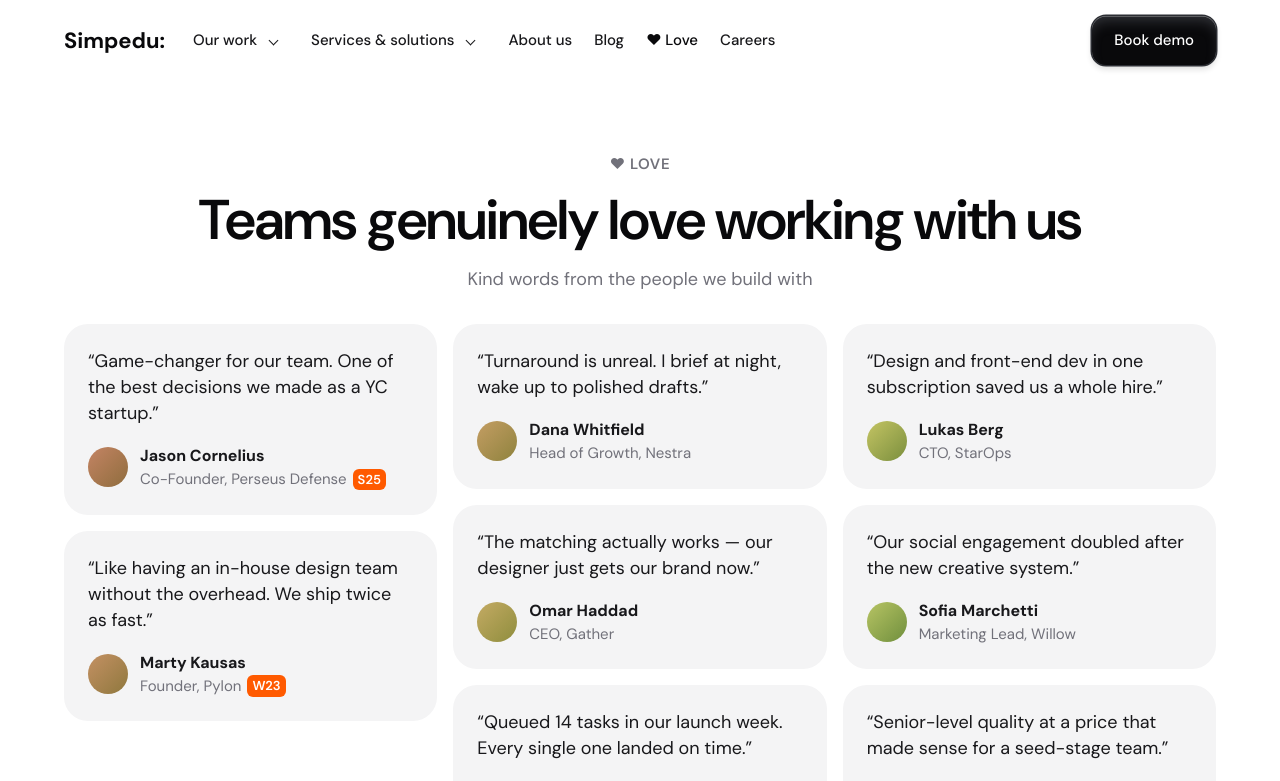
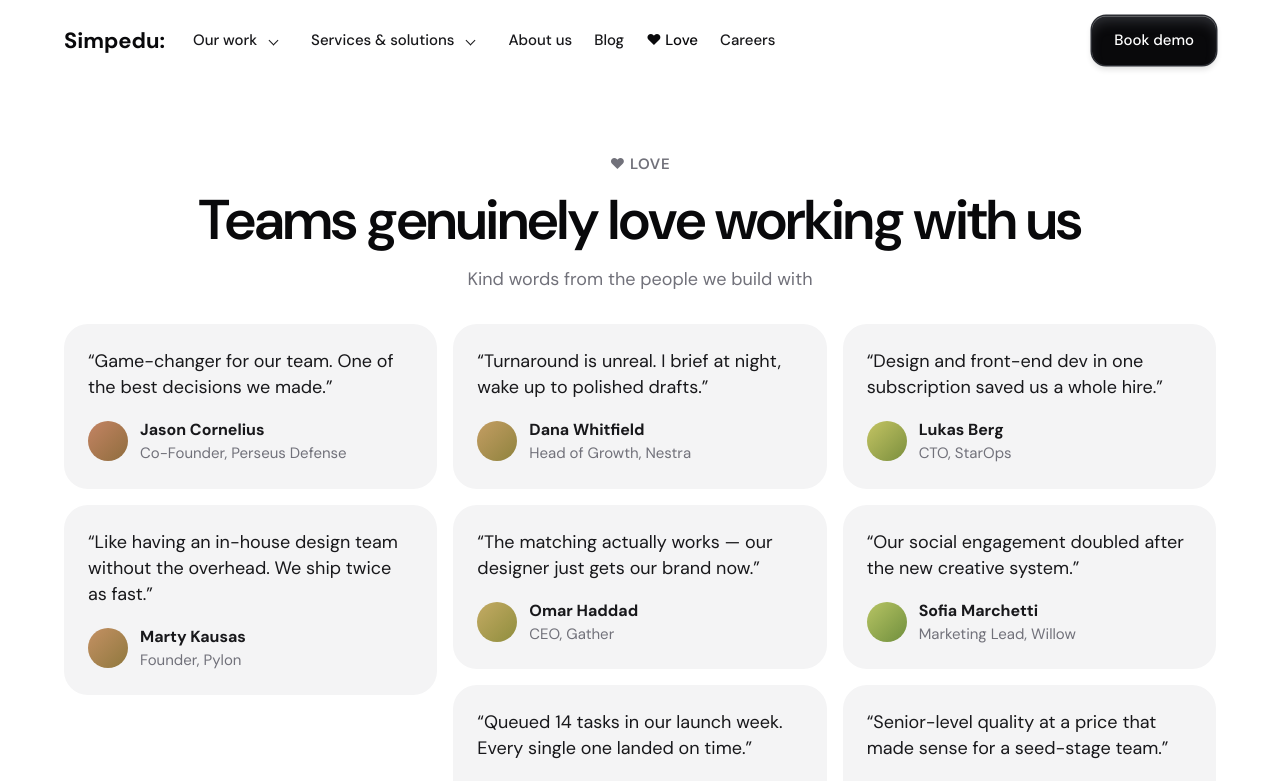
Before and after one commit to Geltrax69/new_Company, a React (Vite) app: page /love in a window 1280 px wide. Shown: the top 781 px of the page. Built offline with nearby package versions, Linux system fonts and the light colour scheme.

Commit message:
fix: remove YC references, confirm help@simpedu.in
- Removed YC badges and 'YC startup' text from Home/Love testimonials
- Removed unused Badge imports
- Form error fallback now uses help@simpedu.in (owner-confirmed)

```diff
--- a/src/pages/Home.jsx
+++ b/src/pages/Home.jsx
@@ -1,7 +1,6 @@
 import { useState } from 'react'
 import { Link } from 'react-router-dom'
 import Button from '../components/Button.jsx'
-import Badge from '../components/Badge.jsx'
 import Reveal from '../components/Reveal.jsx'
 import FaqItem from '../components/FaqItem.jsx'
 import EmailForm from '../components/EmailForm.jsx'
@@ -202,10 +201,10 @@ export default function Home() {
               <div className="t-avatar" />
               <div>
                 <strong>Jason Cornelius</strong>
-                <span>Co-Founder at Perseus Defense <Badge variant="yc">Y</Badge> (S25)</span>
+                <span>Co-Founder at Perseus Defense</span>
               </div>
             </div>
-            <p>“Game-changer for our team. Working with Simpedu has been one of the best decisions we've made as a YC startup.”</p>
+            <p>“Game-changer for our team. Working with Simpedu has been one of the best decisions we've made.”</p>
           </div>
         </Reveal>
         <Reveal className="panel" delay={0.1}>
--- a/src/pages/Love.jsx
+++ b/src/pages/Love.jsx
@@ -1,12 +1,11 @@
 import PageHeader from '../components/PageHeader.jsx'
-import Badge from '../components/Badge.jsx'
 import Reveal from '../components/Reveal.jsx'
 import Section from '../components/Section.jsx'
 import useDocumentTitle from '../useDocumentTitle.js'
 
 const REVIEWS = [
-  { name: 'Jason Cornelius', role: 'Co-Founder, Perseus Defense', yc: 'S25', text: 'Game-changer for our team. One of the best decisions we made as a YC startup.' },
-  { name: 'Marty Kausas', role: 'Founder, Pylon', yc: 'W23', text: 'Like having an in-house design team without the overhead. We ship twice as fast.' },
+  { name: 'Jason Cornelius', role: 'Co-Founder, Perseus Defense', text: 'Game-changer for our team. One of the best decisions we made.' },
+  { name: 'Marty Kausas', role: 'Founder, Pylon', text: 'Like having an in-house design team without the overhead. We ship twice as fast.' },
   { name: 'Dana Whitfield', role: 'Head of Growth, Nestra', text: 'Turnaround is unreal. I brief at night, wake up to polished drafts.' },
   { name: 'Omar Haddad', role: 'CEO, Gather', text: 'The matching actually works — our designer just gets our brand now.' },
   { name: 'Priya Nair', role: 'PM, Playhouse', text: 'Queued 14 tasks in our launch week. Every single one landed on time.' },
@@ -29,7 +28,7 @@ export default function Love() {
                 <span className="r-avatar" style={{ '--i': i }} />
                 <span>
                   <strong>{r.name}</strong>
-                  <span className="r-role">{r.role} {r.yc && <Badge variant="yc">{r.yc}</Badge>}</span>
+                  <span className="r-role">{r.role}</span>
                 </span>
               </figcaption>
             </figure>
--- a/src/pages/Misc.jsx
+++ b/src/pages/Misc.jsx
@@ -57,7 +57,7 @@ function FormPage({ eyebrow, title, subtitle, fields, cta, type }) {
       if (!r.ok) throw new Error('send failed')
       setDone(true)
     } catch {
-      setError('Something went wrong. Please try again, or email us directly at hello@simpedu.in.')
+      setError('Something went wrong. Please try again, or email us directly at help@simpedu.in.')
     }
     setSending(false)
   }
```
